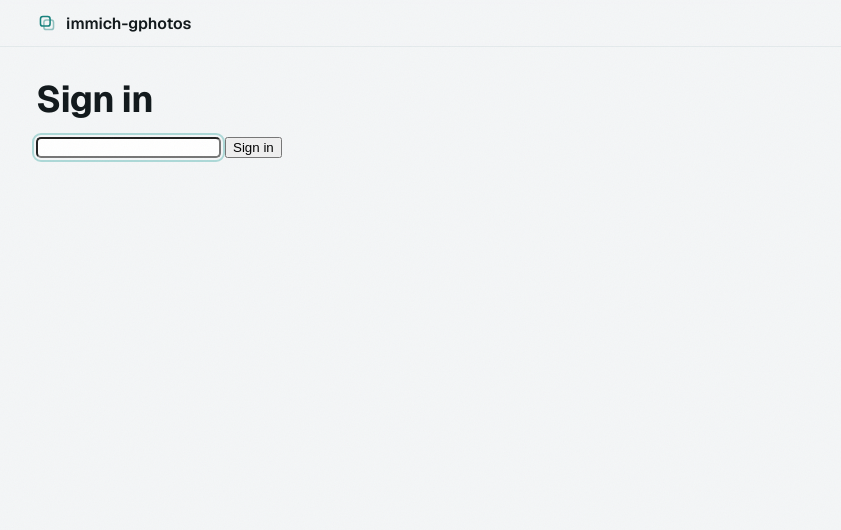
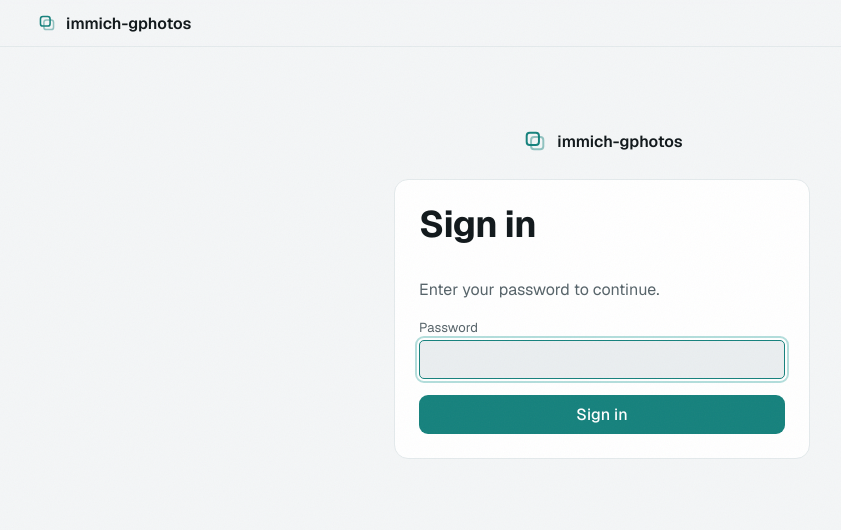
Before and after one commit to ImAleeexx/immich-gphotos, a Python web app: template src/immich_gphotos/web/templates/login.html in a window 1280 px wide. Shown: the top 530 px of the page, without its empty margins (38-879 px from the left). Run offline with Jinja, Linux system fonts and the light colour scheme; the template is opened without the code that fills it, so the values that code supplies are empty.

Commit message:
feat: give failures, diagnostics and login real states
Skeleton rows replace the word "Loading...", the empty and error states are
composed rather than a bare table cell, and the log level renders as a pill.
The textContent-only rendering in failures.html is unchanged -- filename and
last_error are attacker-influenceable and that constraint still holds.

Committed by the coordinating session rather than the implementing agent: a
concurrent commit had swept these staged files up once already, and leaving
them staged while another agent was still committing invited a repeat.

```diff
--- a/src/immich_gphotos/web/templates/login.html
+++ b/src/immich_gphotos/web/templates/login.html
@@ -1,15 +1,78 @@
 {% extends "base.html" %}
 {% set show_chrome = false %}
+{% block page_title %}Sign in · immich-gphotos{% endblock %}
 {% block content %}
-<form method="post" action="/login" class="card">
+<style>
+  .login {
+    display: flex;
+    flex-direction: column;
+    align-items: center;
+    gap: var(--space-5);
+    max-width: 26rem;
+    margin-inline: auto;
+    padding-block: var(--space-7) var(--space-8);
+  }
+
+  .login__brand {
+    display: inline-flex;
+    align-items: center;
+    gap: var(--space-2);
+    color: var(--text);
+    font-weight: 600;
+  }
+
+  .login__brand .brand__mark {
+    width: 28px;
+    height: 28px;
+    color: var(--accent);
+  }
+
+  .login__panel {
+    width: 100%;
+  }
+
+  .login__panel form {
+    display: grid;
+  }
+
+  .login__panel p {
+    color: var(--text-muted);
+  }
+
+  .login__submit {
+    width: 100%;
+  }
+</style>
+<div class="login stagger">
+  <div class="login__brand">
+    <svg class="brand__mark" viewBox="0 0 32 32" aria-hidden="true" focusable="false">
+      <rect x="6.5" y="6.5" width="14" height="14" rx="3.5" fill="none"
+            stroke="currentColor" stroke-width="2.25"/>
+      <rect x="11.5" y="11.5" width="14" height="14" rx="3.5" fill="none"
+            stroke="currentColor" stroke-width="2.25" opacity="0.45"/>
+    </svg>
+    <span>immich-gphotos</span>
+  </div>
+  <div class="panel login__panel">
+    <form method="post" action="/login">
       {% if first_run %}
       <h1>Welcome</h1>
       <p>Set a password to protect this dashboard. It stores your Google and Immich
-       credentials, so it is not left open.</p>
+         credentials, so it should not be left open.</p>
       {% else %}
       <h1>Sign in</h1>
+      <p>Enter your password to continue.</p>
       {% endif %}
-  <input type="password" name="password" autofocus required>
-  <button type="submit">{{ "Set password" if first_run else "Sign in" }}</button>
+      <label class="field">
+        <span class="field__label">Password</span>
+        <input class="input" type="password" name="password"
+               autocomplete="{{ 'new-password' if first_run else 'current-password' }}"
+               autofocus required>
+      </label>
+      <button type="submit" class="btn btn--primary login__submit">
+        {{ "Set a password" if first_run else "Sign in" }}
+      </button>
     </form>
+  </div>
+</div>
 {% endblock %}
```
Also changed, not shown: src/immich_gphotos/web/templates/diagnostics.html (+29 -5 lines), src/immich_gphotos/web/templates/failures.html (+106 -21 lines), tests/api/test_secondary_pages.py (added, +26 -0 lines). Lines whose indentation alone changed are shown as unchanged.
